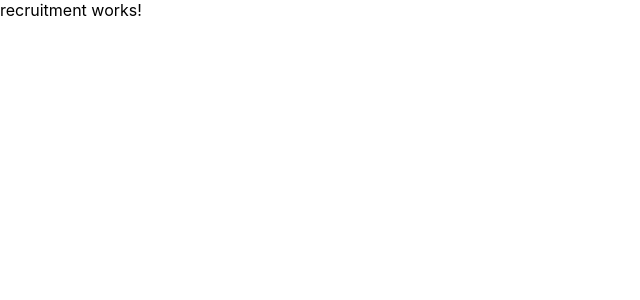
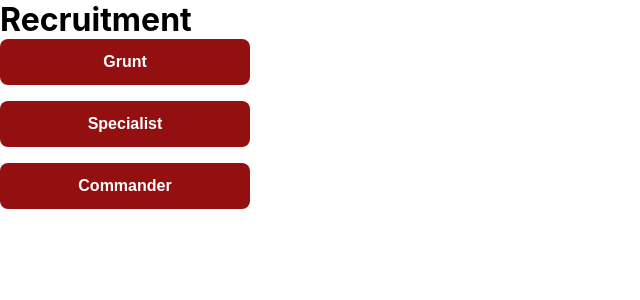
Before and after one commit to Obtez/Wex-Populi, an Angular app: page /recruitment in a window 1280 px wide. Shown: the top 300 px of the page, without its empty margins (0-640 px from the left). Built offline with nearby package versions, Linux system fonts and the light colour scheme.

Commit message:
added path for recruitment component

```diff
--- a/src/app/features/recruitment/recruitment.component.html
+++ b/src/app/features/recruitment/recruitment.component.html
@@ -1 +1,8 @@
-<p>recruitment works!</p>
+<h1>Recruitment</h1>
+
+<pre>{{newRecruit | json}}</pre>
+<div class="button-container">
+  <button type="button" (click)="recruit('grunt')">Grunt</button>
+  <button type="button" (click)="recruit('specialist')">Specialist</button>
+  <button type="button" (click)="recruit('commander')">Commander</button>
+</div>
--- a/src/app/features/recruitment/recruitment.component.scss
+++ b/src/app/features/recruitment/recruitment.component.scss
@@ -0,0 +1,26 @@
+.button-container {
+  display: flex;
+  flex-flow: column nowrap;
+  gap: 1rem;
+}
+
+button {
+  display: block;
+  width: 250px;
+  padding: .75rem 0;
+  background-color: #941010;
+  color: white;
+  font-weight: 700;
+  font-size: 1rem;
+  border: 2px solid transparent;
+  border-radius: .5rem;
+  cursor: pointer;
+
+  &:hover {
+    background-color: #6e0c0c;
+  }
+
+  &:active {
+    transform: scale(.95);
+  }
+}
--- a/src/app/features/recruitment/recruitment.component.ts
+++ b/src/app/features/recruitment/recruitment.component.ts
@@ -1,4 +1,5 @@
 import { Component, OnInit } from '@angular/core';
+import {FighterType, RecruitmentService} from "./recruitment.service";
 
 @Component({
   selector: 'app-recruitment',
@@ -7,9 +8,17 @@ import { Component, OnInit } from '@angular/core';
 })
 export class RecruitmentComponent implements OnInit {
 
-  constructor() { }
+  newRecruit?: any;
+
+  constructor(
+    private recruitmentService: RecruitmentService
+  ) { }
 
   ngOnInit(): void {
   }
 
+  recruit(type: FighterType) {
+    this.newRecruit = this.recruitmentService.recruitNewFighter(type);
+  }
+
 }
--- a/src/app/features/recruitment/recruitment.service.ts
+++ b/src/app/features/recruitment/recruitment.service.ts
@@ -1,8 +1,9 @@
 import { Injectable } from '@angular/core';
 import {Grunt} from "../../common/character/grunt";
 import {Specialist} from "../../common/character/specialist";
+import {Commander} from "../../common/character/commander";
 
-type FighterType = 'grunt' | 'specialist' | 'commander';
+export type FighterType = 'grunt' | 'specialist' | 'commander';
 
 @Injectable({
   providedIn: 'root'
@@ -11,42 +12,31 @@ export class RecruitmentService {
 
   constructor() { }
 
-  private static recruitNewFighter(type: FighterType) {
+  public recruitNewFighter(type: FighterType) {
     switch(type) {
       case 'grunt':
-        RecruitmentService.recruitGrunt();
-        break;
+        return RecruitmentService.recruitGrunt();
 
       case 'specialist':
-        RecruitmentService.recruitSpecialist();
-        break;
+        return RecruitmentService.recruitSpecialist();
 
       case 'commander':
-        RecruitmentService.recruitCommander();
-        break;
+        return RecruitmentService.recruitCommander();
 
       default:
         throw new Error('There was an error recruiting a new fighter')
     }
   }
 
-  private static recruitGrunt(): void {
-    const newRecruit = new Grunt();
-
-    console.log(newRecruit);
+  private static recruitGrunt(): Grunt {
+    return new Grunt();
   }
 
-  private static recruitSpecialist(): void {
-    const newRecruit = new Specialist();
-
-    console.log(newRecruit);
+  private static recruitSpecialist(): Specialist {
+    return new Specialist();
   }
 
-  private static recruitCommander(): void {
-    const newRecruit = new Specialist();
-
-    console.log(newRecruit)
+  private static recruitCommander(): Commander {
+    return new Commander();
   }
-
-
 }
--- a/src/app/features/start-screen/start-screen.component.html
+++ b/src/app/features/start-screen/start-screen.component.html
@@ -4,4 +4,7 @@
   <li>
     <a routerLink="dashboard">Dashboard</a>
   </li>
+  <li>
+    <a routerLink="recruitment">Recruitment</a>
+  </li>
 </ul>
```
